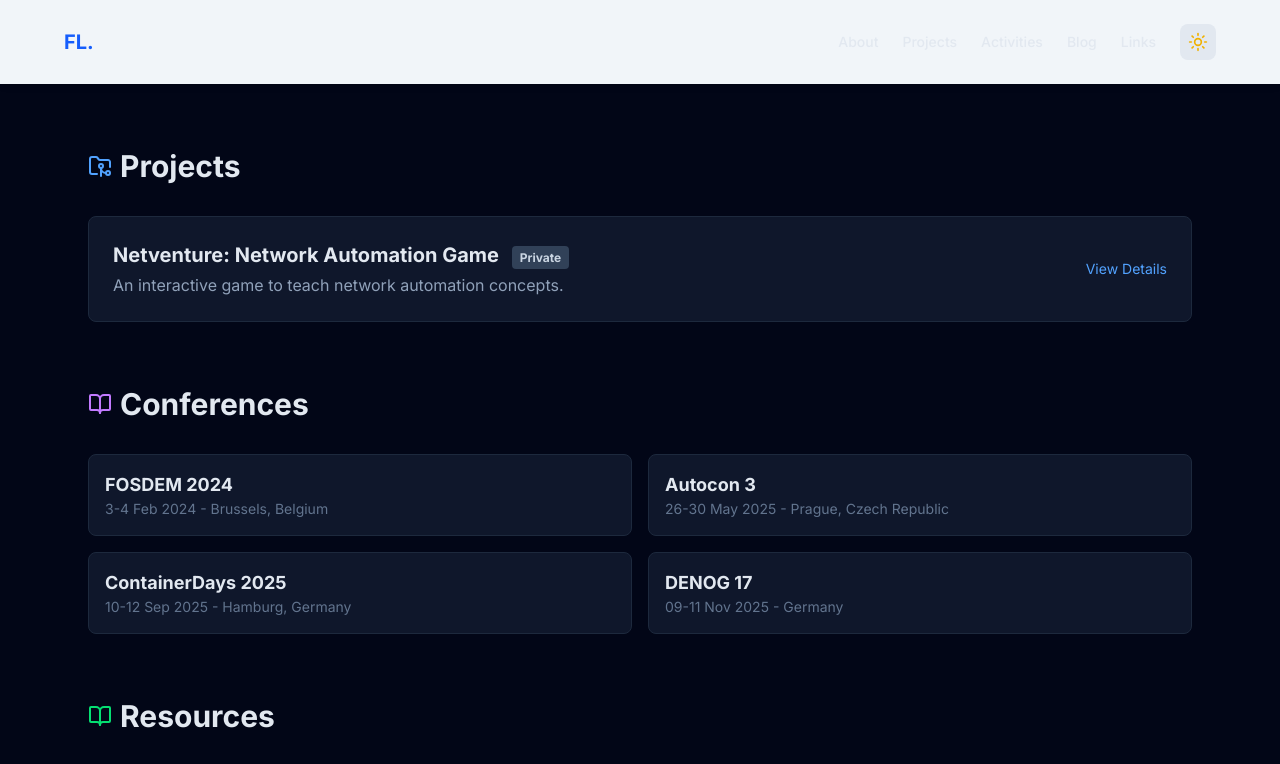
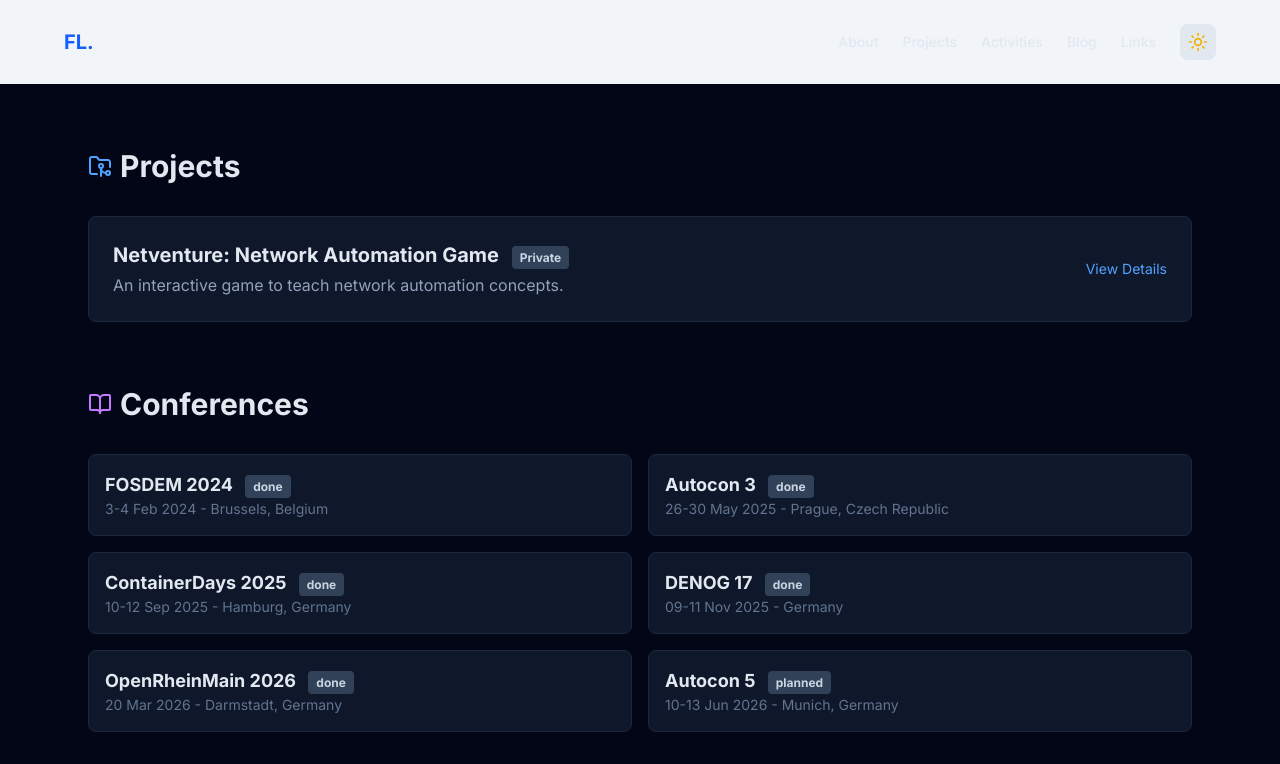
Before and after one commit to floehden/floehden.github.io, a Next.js app in the folder website/: page /projects in a window 1280 px wide. Shown: the top 764 px of the page. Built offline with nearby package versions, Linux system fonts and the light colour scheme.

Commit message:
Updated Conferences

```diff
--- a/website/app/projects/page.tsx
+++ b/website/app/projects/page.tsx
@@ -14,29 +14,17 @@
       status: "Private",
       link: "#",
     },
-    /*{
-      id: 1,
-      title: "Network Config Generator",
-      teaser: "A Go-based tool to template router configs.",
-      details: "This private project uses Go templates to generate configurations for Cisco and Arista devices. It includes a complete unit test suite and integrates with NetBox as a Source of Truth.",
-      status: "Private",
-      link: "#"
-    },*/
-    /*{
-      id: 2,
-      title: "K8s Controller for NetOps",
-      teaser: "Public controller handling CRDs for switching.",
-      details: "Available on GitHub. This controller watches for custom Switch resources and provisions VLANs automatically via GNMI.",
-      status: "Public",
-      link: "https://github.com/floehden/example"
-    }*/
+
   ];
 
   const conferences = [
-    {name: "FOSDEM 2024", url: "https://fosdem.org/2024/", date: "3-4 Feb 2024", location: "Brussels, Belgium"},
-    {name: "Autocon 3", url: "https://networkautomation.forum/autocon3", date: "26-30 May 2025", location: "Prague, Czech Republic"},
-    {name: "ContainerDays 2025", url: "https://containerdays.io/", date: "10-12 Sep 2025", location: "Hamburg, Germany"},
-    {name: "DENOG 17", url: "https://www.denog.de/de/meetings/denog17/", date: "09-11 Nov 2025", location: "Germany"},
+    {name: "FOSDEM 2024", url: "https://fosdem.org/2024/", date: "3-4 Feb 2024", location: "Brussels, Belgium", status: "done"},
+    {name: "Autocon 3", url: "https://networkautomation.forum/autocon3", date: "26-30 May 2025", location: "Prague, Czech Republic", status: "done"},
+    {name: "ContainerDays 2025", url: "https://containerdays.io/", date: "10-12 Sep 2025", location: "Hamburg, Germany", status: "done"},
+    {name: "DENOG 17", url: "https://www.denog.de/de/meetings/denog17/", date: "09-11 Nov 2025", location: "Germany", status: "done"},
+    {name: "OpenRheinMain 2026", url: "https://openrheinmain.org/", date: "20 Mar 2026", location: "Darmstadt, Germany", status: "done"},
+    {name: "Autocon 5", url: "https://networkautomation.forum/autocon5", date: "10-13 Jun 2026", location: "Munich, Germany", status: "planned"},
+
   ];
 
   const resources = [
@@ -87,7 +75,7 @@
         <div className="grid md:grid-cols-2 gap-4">
           {conferences.map((conf, idx) => (
             <a key={idx} href={conf.url} target="_blank" className="block p-4 bg-slate-900 border border-slate-800 hover:border-purple-500 transition rounded-lg group">
-              <h4 className="font-bold text-lg group-hover:text-purple-400 transition">{conf.name}</h4>
+              <h4 className="font-bold text-lg group-hover:text-purple-400 transition">{conf.name} <span className="text-xs ml-2 bg-slate-700 px-2 py-1 rounded text-slate-300">{conf.status}</span></h4>
               <p className="text-slate-500 text-sm">{conf.date} - {conf.location}</p>
             </a>
           ))}
```
